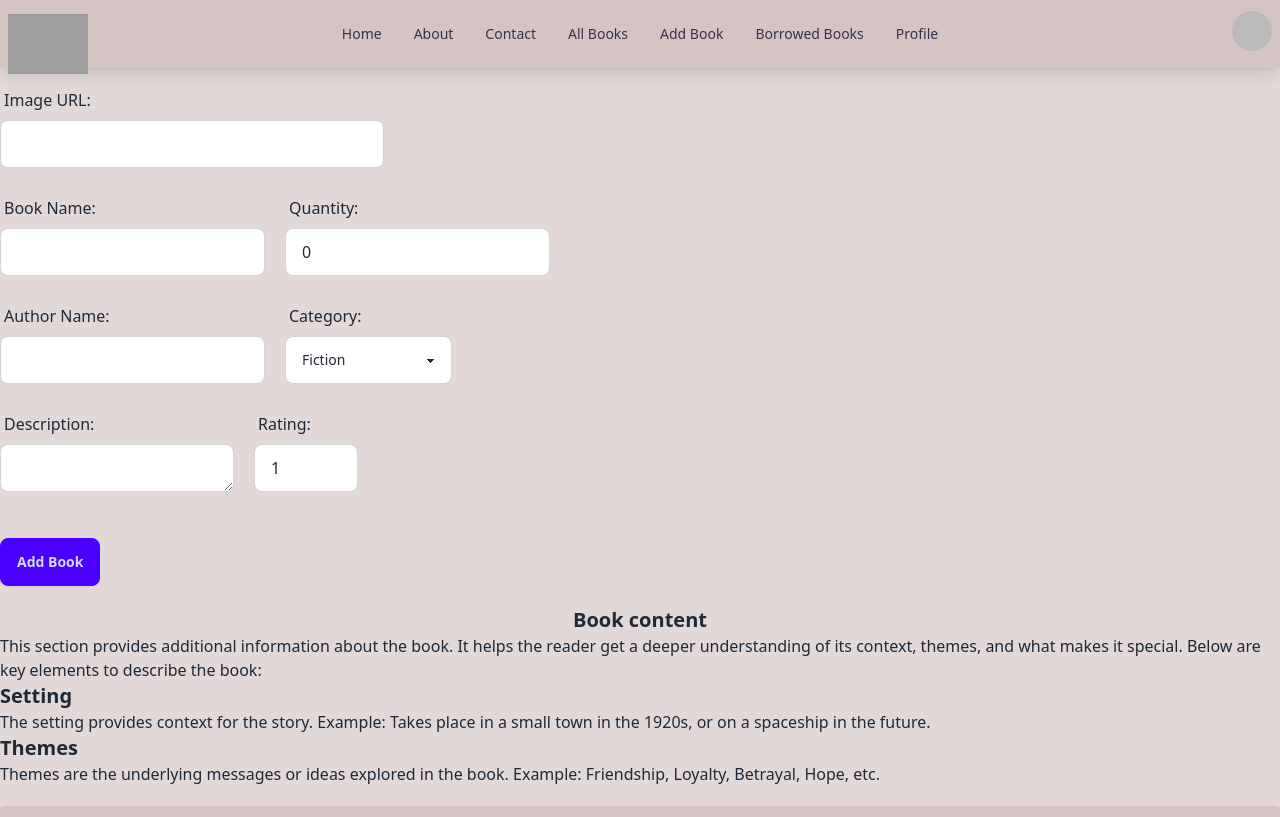
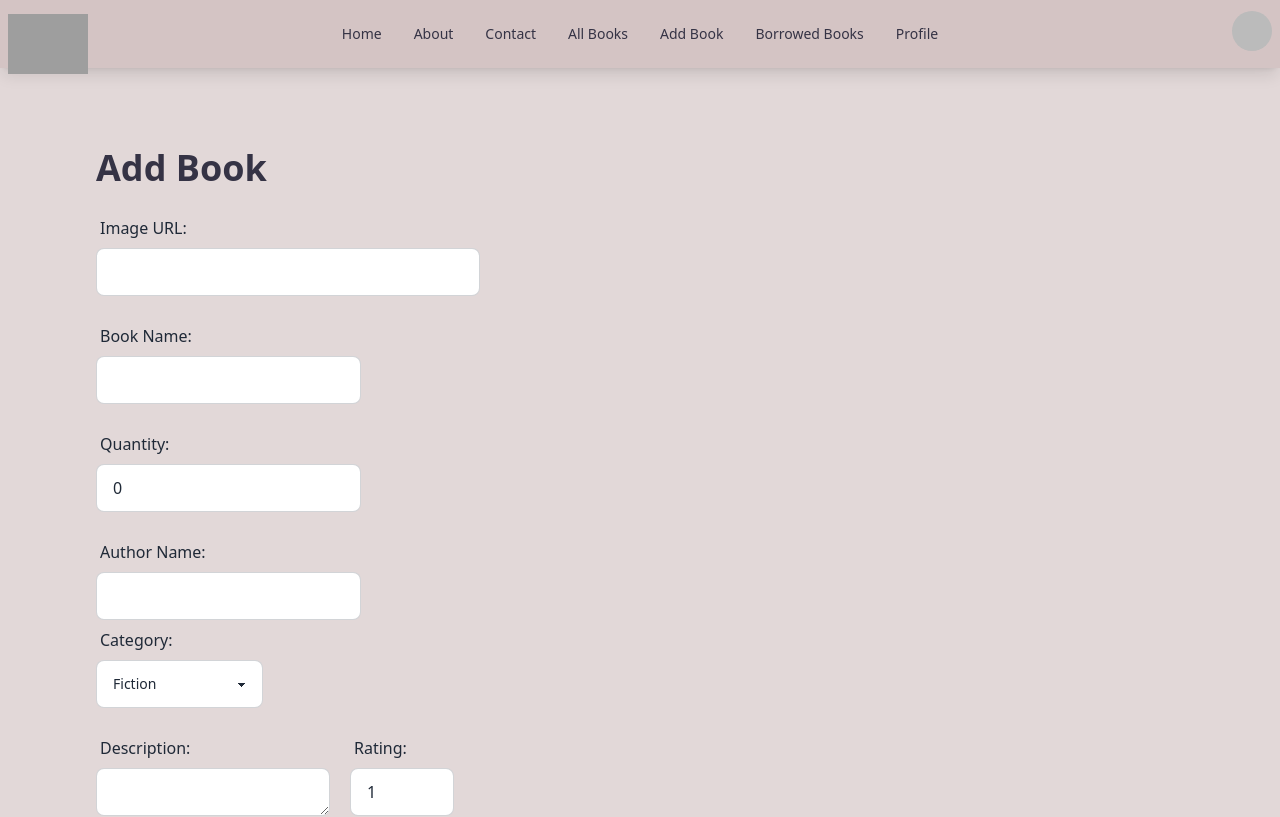
Before and after one commit to gr99murad/Library-management-system-client, a React (Vite) app: page /addBook in a window 1280 px wide. Shown: the top 817 px of the page. Built offline with nearby package versions, Linux system fonts and the light colour scheme; no server answers; sample sign-in values are in the browser's storage; grey boxes are pictures that could not be loaded.

Commit message:
Updated featured and events sectiion bg and text color and also all books page , update book page and add book page color change

```diff
--- a/src/Components/BookList.jsx
+++ b/src/Components/BookList.jsx
@@ -28,9 +28,9 @@ const BookList = () => {
       return null;
     }
     return (
-      <div className='py-24 grid grid-cols-1 md:grid-cols-2 lg:grid-cols-3 gap-7'>
+      <div className='py-24 grid grid-cols-1 md:grid-cols-2 lg:grid-cols-4 gap-7'>
         {books.map(book => (
-            <div key={book._id} className="card bg-[#e1e0eb] w-96 shadow-xl">
+            <div key={book._id} className="card bg-[#e9e2e2] w-96 shadow-xl">
             <figure className="px-10 pt-10">
               <img
                 src= {book.image}
--- a/src/Components/FeaturedAuthors.jsx
+++ b/src/Components/FeaturedAuthors.jsx
@@ -24,12 +24,12 @@ const FeaturedAuthors = () => {
         <div className='px-7 md:px-6 lg:px-4 '>
             <h2 className='text-4xl font-semibold mb-4 text-center'>Featured Authors of the Month</h2>
 
-            <div>
+            <div className='space-y-4 pt-10'>
                 {authors.map((author, index) => (
-                    <div key={index} className='p-4 border border-gray-300 rounded-md bg-gray-50'>
-                        <h3>{author.name}</h3>
-                        <p>{author.bio}</p>
-                        <h4>Notable Works:</h4>
+                    <div key={index} className='p-4 border border-gray-300 rounded-md bg-[#eae4e1]'>
+                        <h3 className='text-text font-bold text-xl'>{author.name}</h3>
+                        <p className='text-[#8d8aa8]'>{author.bio}</p>
+                        <h4 className='font-semibold'>Notable Works:</h4>
                         <ul className='list-disc ml-5'>
 
                             {author.notableWorks.map((work, i) => (
--- a/src/Components/Navbar.jsx
+++ b/src/Components/Navbar.jsx
@@ -138,7 +138,7 @@ const Navbar = () => {
                   <a>{user.displayName}</a>
                 </li>
                 <li>
-                  <button onClick={handleLogout} className="btn btn-secondary">
+                  <button onClick={handleLogout} className="btn bg-[#937769] text-text">
                     Logout
                   </button>
                 </li>
--- a/src/Components/UpComingEvents.jsx
+++ b/src/Components/UpComingEvents.jsx
@@ -28,19 +28,17 @@ const UpComingEvents = () => {
         Library Events & WorkShops
       </h2>
 
-      <div className="space-y-4">
+      <div className="space-y-4 pt-10">
         {events.map((event, index) => (
           <div
             key={index}
-            className="p-4 border border-gray-300 rounded-md bg-gray-50"
+            className="p-4 border border-gray-300 rounded-md bg-[#e9e2e2]"
           >
-            <h3>{event.title}</h3>
+            <h3 className="text-text font-bold text-xl">{event.title}</h3>
             <p>Date: {event.date}</p>
-            <p>Description: {event.description}</p>
+            <p>{event.description}</p>
             <p>Venue: {event.venue}</p>
-            <button className="mt-3 bg-blue-600 px-4 py-4 rounded hover:bg-blue-700">
-              Learn More
-            </button>
+
           </div>
         ))}
       </div>
--- a/src/Components/UpdateBook.jsx
+++ b/src/Components/UpdateBook.jsx
@@ -78,7 +78,7 @@ const UpdateBook = () => {
 
 
     return (
-        <div className='form-container'>
+        <div className='form-container px-24 py-32'>
             <h2 className='text-4xl font-bold text-center'>Update Book</h2>
             <form onSubmit={handleSubmit}>
                 <div className='form-group'>
@@ -113,7 +113,7 @@ const UpdateBook = () => {
                     <input className='input input-bordered' type="number" min="1" max="5" value={rating} onChange={(e) => setRating(e.target.value)} />
 
                 </div>
-                <button className='btn btn-primary my-4' type='submit'>Submit</button>
+                <button className='btn bg-accent my-4' type='submit'>Submit</button>
 
             </form>
 
--- /dev/null
+++ b/src/Pages/AboutUs.jsx
@@ -0,0 +1,11 @@
+import React from 'react';
+
+const AboutUs = () => {
+    return (
+        <div>
+
+        </div>
+    );
+};
+
+export default AboutUs;
--- a/src/Pages/AddBook.jsx
+++ b/src/Pages/AddBook.jsx
@@ -39,8 +39,8 @@ const AddBook = () => {
         }
     };
     return (
-        <div className=''>
-            <h2 className='text-4xl font-bold my-5'>Add Book</h2>
+        <div className='px-24 py-32'>
+            <h2 className='text-4xl font-bold my-5 text-text'>Add Book</h2>
             <form onSubmit={handleSubmit}>
                 <div>
                     <label className='label'>Image URL:</label>
@@ -51,15 +51,18 @@ const AddBook = () => {
                     <label className='label'>Book Name:</label>
                     <input className='input input-bordered' type="text" name='name' value={formData.name} onChange={handleChange} />
                 </div>
+
+                </div>
                 <div>
                     <label className='label'>Quantity:</label>
                     <input className='input input-bordered' type="number" name='quantity' value={formData.quantity} onChange={handleChange} />
-                </div>
                 </div>
                 <div className='flex gap-5 mt-5'>
                 <div>
                     <label className='label'>Author Name:</label>
                     <input className='input input-bordered' type="text" name='author' value={formData.author} onChange={handleChange} />
+                </div>
+
                 </div>
                 <div>
                     <label className='label'>Category:</label>
@@ -70,7 +73,6 @@ const AddBook = () => {
                         <option value="children's Books">Children's Books</option>
 
                     </select>
-                </div>
                 </div>
                 <div className='flex gap-5 my-5'>
                 <div>
@@ -83,20 +85,20 @@ const AddBook = () => {
                     <input className='input input-bordered' type="number" name='rating' value={formData.rating} min="1" max="5" onChange={handleChange} />
                 </div>
                 </div>
-                <button className='btn btn-primary my-5' type='submit'>Add Book</button>
+                <button className='btn bg-accent my-5' type='submit'>Add Book</button>
 
             </form>
             <div>
-                <h3 className='text-xl font-bold text-center'>Book content</h3>
-                <p>This section provides additional information about the book. It helps the reader get a deeper understanding of its context, themes, and what makes it special. Below are key elements to describe the book:</p>
+                <h3 className='text-xl font-bold text-center py-4'>Book content</h3>
+                <p className='text-[#2d2b3b]'>This section provides additional information about the book. It helps the reader get a deeper understanding of its context, themes, and what makes it special. Below are key elements to describe the book:</p>
 
                 <div>
-                    <h4 className='text-xl font-semibold'>Setting</h4>
+                    <h4 className='text-xl font-semibold py-4'>Setting</h4>
                     <p>The setting provides context for the story. Example: Takes place in a small town in the 1920s, or on a spaceship in the future.</p>
                 </div>
 
                 <div>
-                    <h4 className='text-xl font-semibold'>
+                    <h4 className='text-xl font-semibold py-4'>
                     Themes
                     </h4>
                     <p>Themes are the underlying messages or ideas explored in the book. Example: Friendship, Loyalty, Betrayal, Hope, etc.</p>
--- a/src/Pages/AllBooks.jsx
+++ b/src/Pages/AllBooks.jsx
@@ -46,7 +46,7 @@ const AllBooks = () => {
 
     const filteredBooks = showAvailable ? books.filter(book => book.quantity > 0) : books;
     return (
-      <div className='py-24'>
+      <div className='py-32'>
 
        <div className='flex gap-10 justify-center pt-4'>
        <button onClick={toggleShowAvailable} className='btn bg-primary text-white mb-4'>
@@ -62,11 +62,11 @@ const AllBooks = () => {
         </select>
        </div>
         {viewMode === 'Card' ? (
-          <div className="grid grid-cols-1 md:grid-cols-2 lg:grid-cols-3 gap-7">
+          <div className="grid grid-cols-1 md:grid-cols-2 lg:grid-cols-4 gap-7">
           {filteredBooks.map((book) => (
-            <div key={book._id} className="card bg-base-100 w-96 h-96 shadow-xl">
+            <div key={book._id} className="card bg-[#e9e2e2] max-w-96 shadow-xl">
               <figure className="px-10 pt-10">
-                <img src={book.image} alt={book.name} className="rounded-xl h-64 w-96" />
+                <img src={book.image} alt={book.name} className="rounded-xl" />
               </figure>
               <div className="card-body items-center text-center">
                 <h2 className="card-title">{book.name}</h2>
--- /dev/null
+++ b/src/Pages/ContactUs.jsx
@@ -0,0 +1,11 @@
+import React from 'react';
+
+const ContactUs = () => {
+    return (
+        <div>
+
+        </div>
+    );
+};
+
+export default ContactUs;
```
